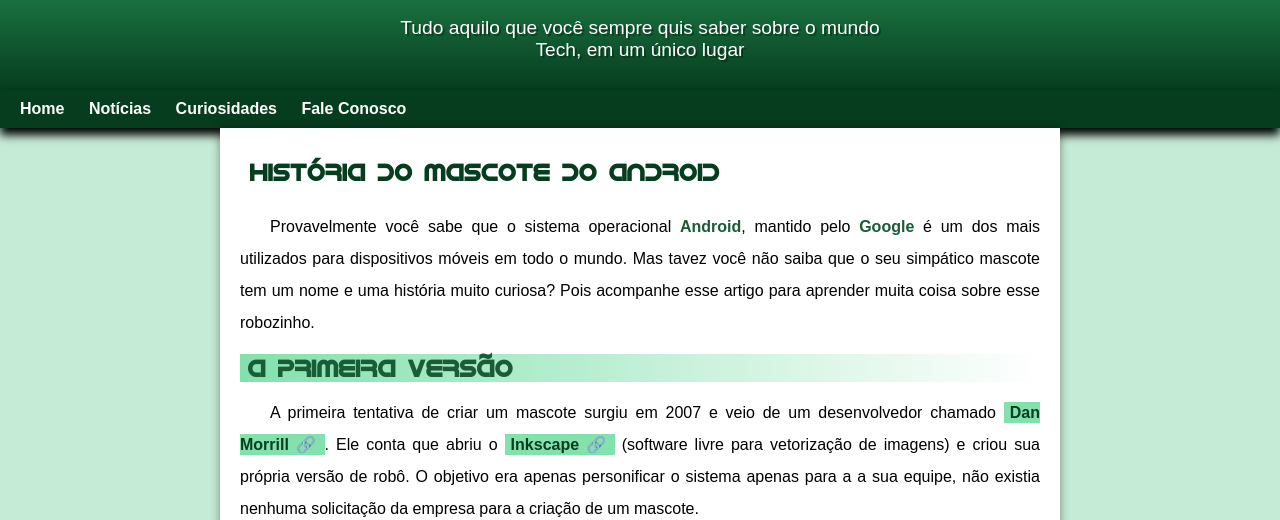
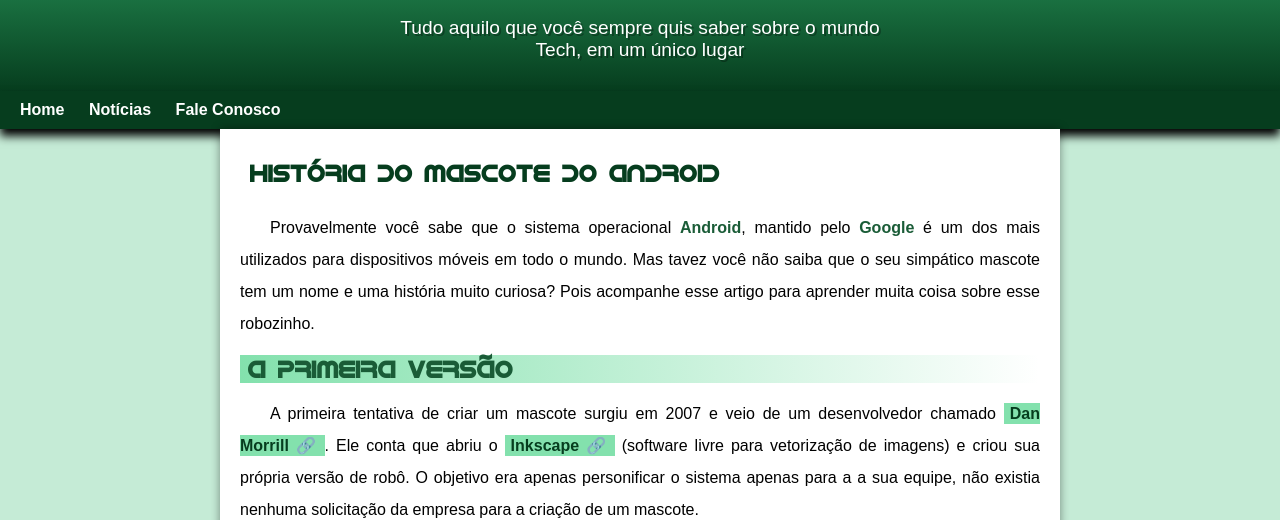
Before and after one commit to wilgnerbsilva/projeto-android, a plain HTML site: page index.html in a window 1280 px wide. Shown: the part 100-620 px from the top of the page. Drawn offline with Linux system fonts and the light colour scheme.

Commit message:
problema de padding corrigido

```diff
--- a/index.html.html
+++ b/index.html
@@ -16,7 +16,6 @@
     <nav>
         <a href="#">Home</a>
         <a href="#">Notícias</a>
-        <a href="#">Curiosidades</a>
         <a href="#">Fale Conosco</a>
     </nav>
     <main>
--- a/style.css
+++ b/style.css
@@ -69,6 +69,7 @@ header > p {
     padding-right: 10px;
     padding-left: 10px;
     margin: auto;
+    padding-bottom: 30px;
     text-shadow: 2px 2px 0px rgba(0, 0, 0, 0.315);
 }
 
```
